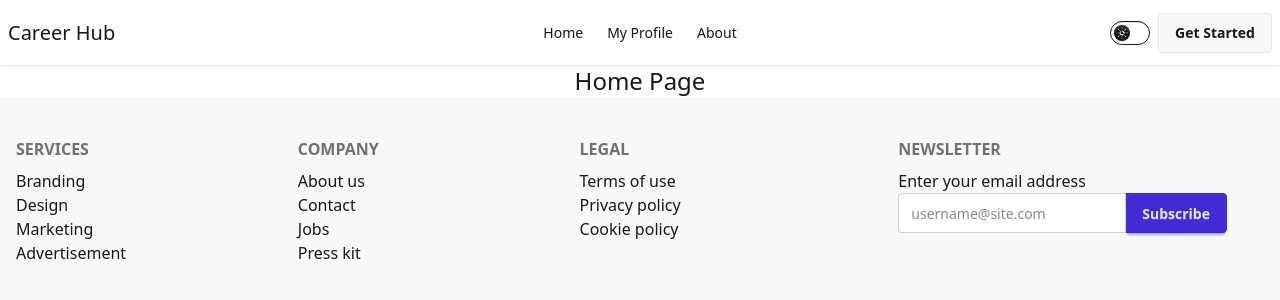
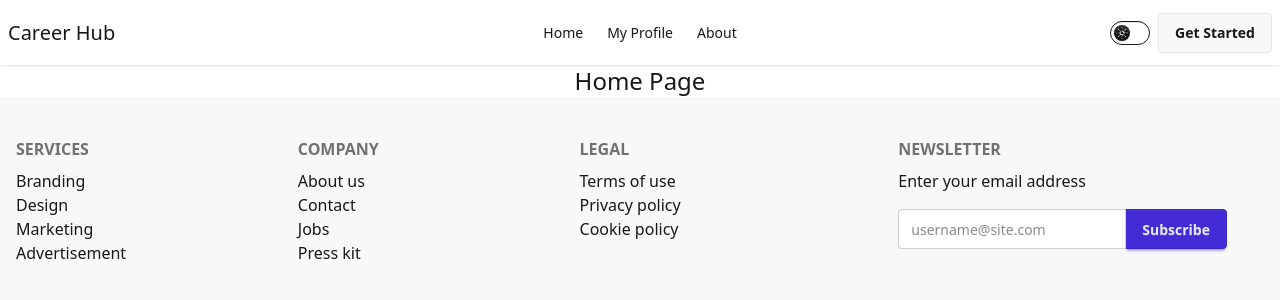
Before and after one commit to HiYasin/career-hub, a React (Vite) app: page / in a window 1280 px wide. Shown: the top 300 px of the page. Built offline with nearby package versions, Linux system fonts and the light colour scheme.

Commit message:
Footer Newsletter adjusted

```diff
--- a/src/components/shared/Footer.jsx
+++ b/src/components/shared/Footer.jsx
@@ -31,11 +31,11 @@ const Footer = () => {
                     <h6 className="footer-title">Newsletter</h6>
                     <fieldset>
                         <div>Enter your email address</div>
-                        <div className="join">
+                        <div className="join mt-4">
                             <input
                                 type="text"
                                 placeholder="username@site.com"
-                                class="input input-bordered join-item" />
+                                class="input input-bordered join-item focus:outline-0" />
                             <button className="btn btn-primary join-item">Subscribe</button>
                         </div>
                     </fieldset>
```
